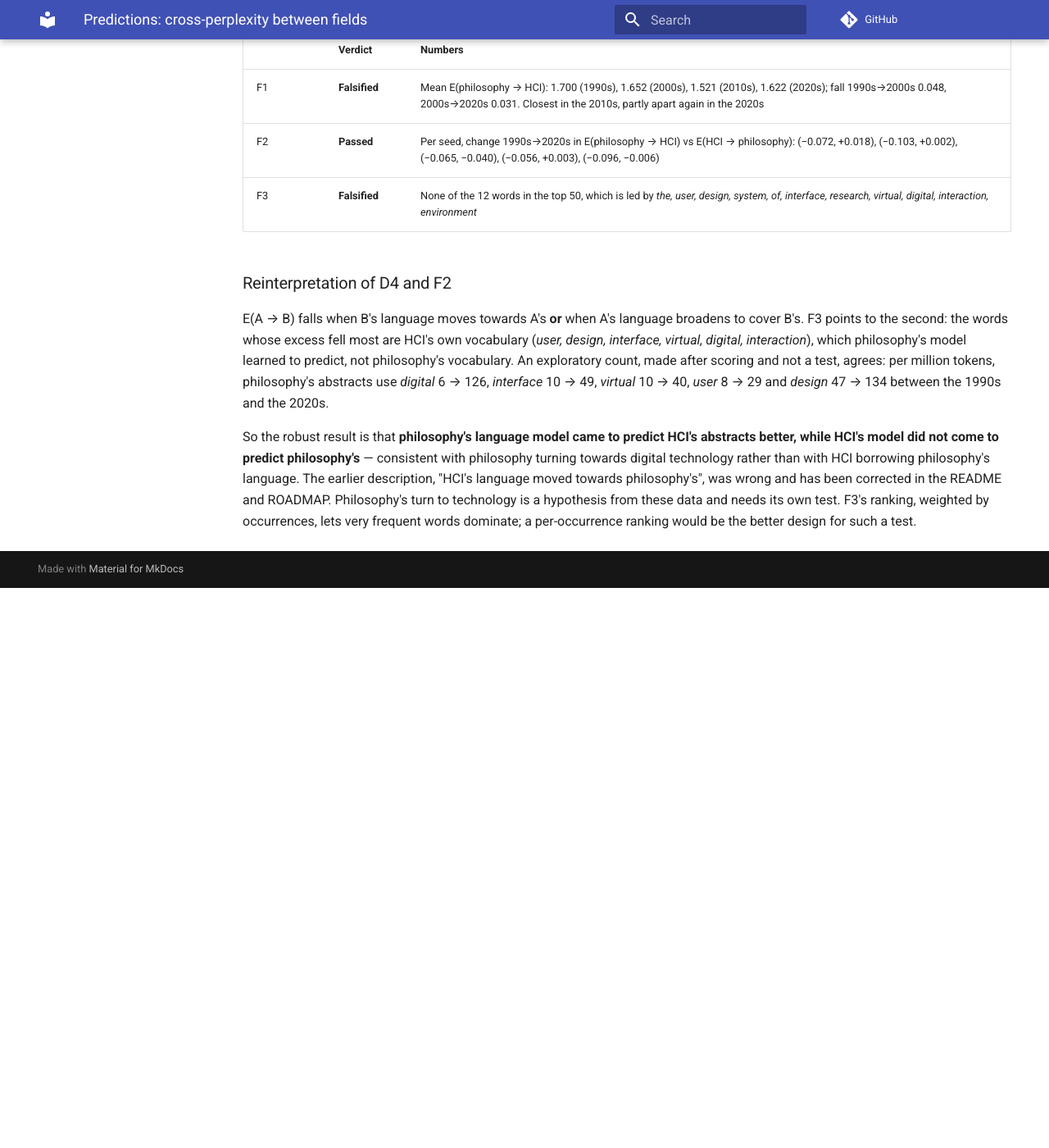
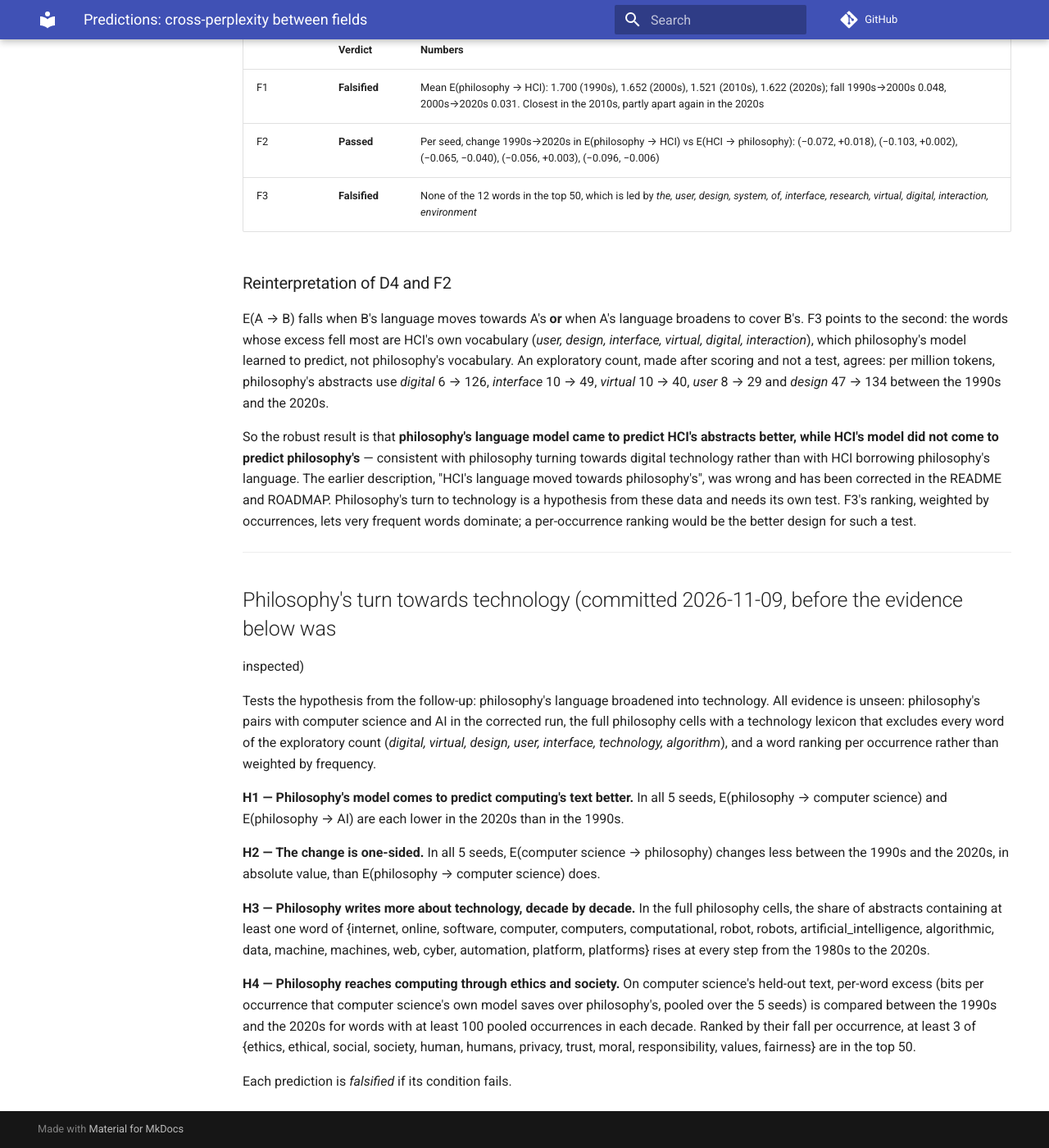
Before and after one commit to Dovalization/interpretant, an MkDocs documentation site: the page built from docs/predictions_cross_perplexity.md, in a window 1280 px wide and 1400 px high, scrolled down 4565 px. Shown: the whole window at 82% size. Built offline with MkDocs 1.6.1 and Material for MkDocs 9.7.7, drawn with Linux system fonts in a browser that asks for light colours; comment, search, counter and statistics services are not loaded; before the commit the page ends 5282 px from its top, so only the background shows below that.

Commit message:
docs: predictions for philosophy's turn towards technology, before the evidence
H1 and H2 (philosophy's model comes to predict computer science and AI text better, one-sided),
H3 (technology vocabulary rises in the full philosophy cells, with a lexicon excluding every
word of the exploratory count) and H4 (a per-occurrence ranking puts ethics and society words
on top).

```diff
--- a/docs/predictions_cross_perplexity.md
+++ b/docs/predictions_cross_perplexity.md
@@ -212,3 +212,37 @@ earlier description, "HCI's language moved towards philosophy's", was wrong and
 corrected in the README and ROADMAP. Philosophy's turn to technology is a hypothesis from
 these data and needs its own test. F3's ranking, weighted by occurrences, lets very frequent
 words dominate; a per-occurrence ranking would be the better design for such a test.
+
+---
+
+## Philosophy's turn towards technology (committed 2026-11-09, before the evidence below was
+inspected)
+
+Tests the hypothesis from the follow-up: philosophy's language broadened into technology. All
+evidence is unseen: philosophy's pairs with computer science and AI in the corrected run, the
+full philosophy cells with a technology lexicon that excludes every word of the exploratory
+count (*digital, virtual, design, user, interface, technology, algorithm*), and a word ranking
+per occurrence rather than weighted by frequency.
+
+**H1 — Philosophy's model comes to predict computing's text better.** In all 5 seeds,
+E(philosophy → computer science) and E(philosophy → AI) are each lower in the 2020s than in
+the 1990s.
+
+**H2 — The change is one-sided.** In all 5 seeds, E(computer science → philosophy) changes
+less between the 1990s and the 2020s, in absolute value, than E(philosophy → computer
+science) does.
+
+**H3 — Philosophy writes more about technology, decade by decade.** In the full philosophy
+cells, the share of abstracts containing at least one word of {internet, online, software,
+computer, computers, computational, robot, robots, artificial_intelligence, algorithmic, data,
+machine, machines, web, cyber, automation, platform, platforms} rises at every step from the
+1980s to the 2020s.
+
+**H4 — Philosophy reaches computing through ethics and society.** On computer science's
+held-out text, per-word excess (bits per occurrence that computer science's own model saves
+over philosophy's, pooled over the 5 seeds) is compared between the 1990s and the 2020s for
+words with at least 100 pooled occurrences in each decade. Ranked by their fall per
+occurrence, at least 3 of {ethics, ethical, social, society, human, humans, privacy, trust,
+moral, responsibility, values, fairness} are in the top 50.
+
+Each prediction is *falsified* if its condition fails.
```
